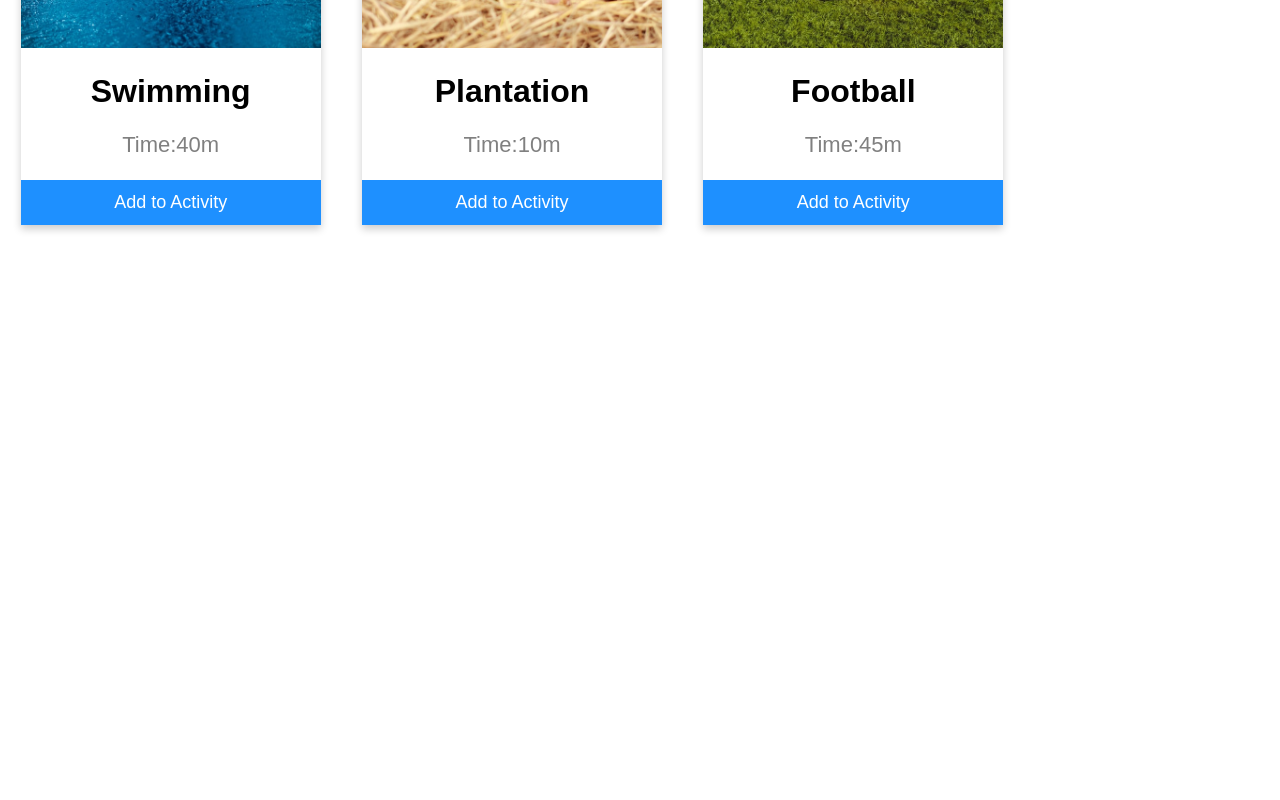
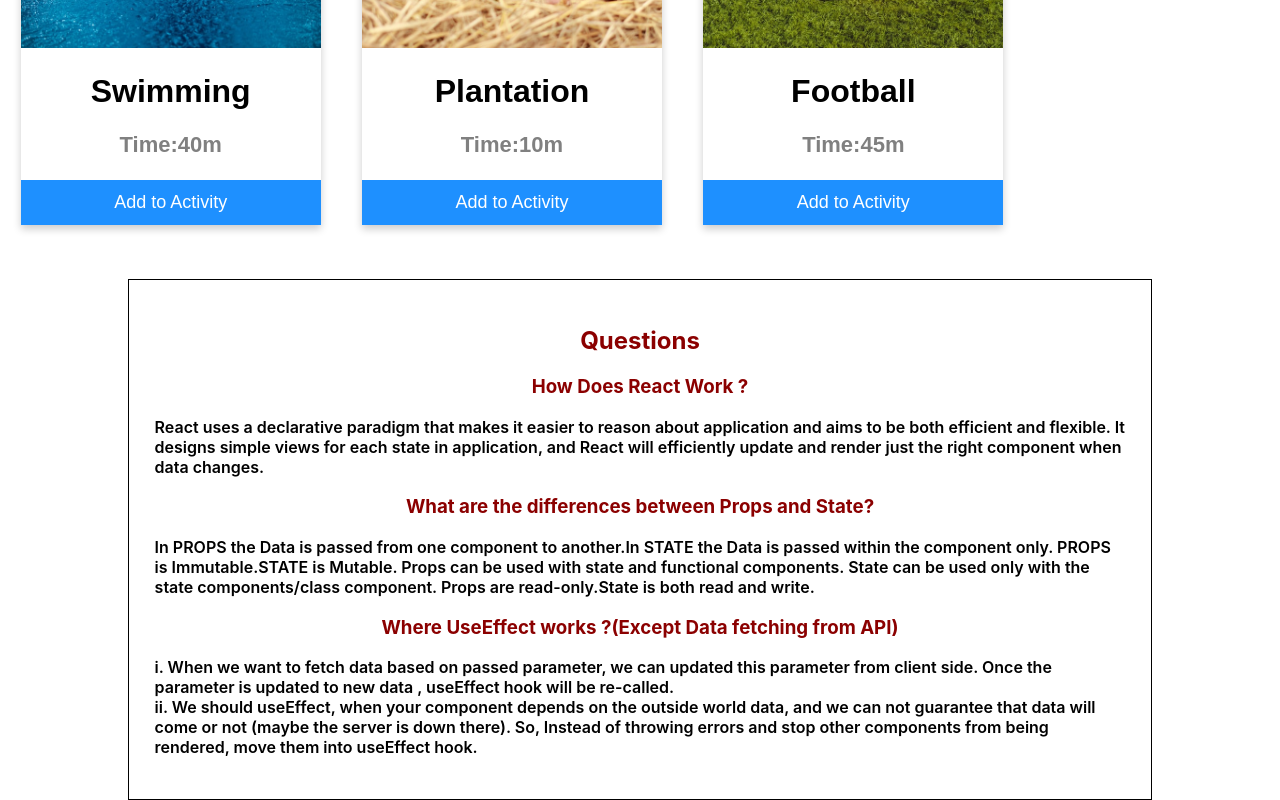
Before and after one commit to RobinTheRedLight/daily-activities, a React (Create React App) app in the folder daily-activities/: page / in a window 1280 px wide. Shown: the part 669-1469 px from the top of the page. Before the commit the page ends 910 px from the top, so only its background shows below. Built offline with nearby package versions, Linux system fonts and the light colour scheme.

Commit message:
Blog added

```diff
--- a/daily-activities/src/App.js
+++ b/daily-activities/src/App.js
@@ -1,9 +1,11 @@
 import Activities from './Activities/Activities';
 import './App.css';
+import Blog from './Blog/Blog';
 function App() {
   return (
     <div >
       <Activities></Activities>
+      <Blog></Blog>
     </div>
   );
 }
--- /dev/null
+++ b/daily-activities/src/Blog/Blog.css
@@ -0,0 +1,17 @@
+.blog {
+    margin-left: 10%;
+    margin-right: 10%;
+    margin-top: 3%;
+    border: 1px solid black;
+    padding: 2%;
+}
+
+h2,
+h3 {
+    text-align: center;
+    color: darkred;
+}
+
+p {
+    font-weight: 600;
+}
--- /dev/null
+++ b/daily-activities/src/Blog/Blog.js
@@ -0,0 +1,22 @@
+import React from 'react';
+import './Blog.css'
+const Blog = () => {
+    return (
+        <div className='blog'>
+            <h2>Questions</h2>
+            <h3>How Does React Work ?</h3>
+            <p>React uses a declarative paradigm that makes it easier to reason about application and aims to be both efficient and flexible. It designs simple views for each state in application, and React will efficiently update and render just the right component when data changes.</p>
+            <h3>What are the differences between Props and State?</h3>
+            <p>In PROPS  the Data is passed from one component to another.In STATE the Data is passed within the component only.
+                PROPS is Immutable.STATE is Mutable.
+                Props can be used with state and functional components.	State can be used only with the state components/class component.
+                Props are read-only.State is both read and write.</p>
+            <h3>Where UseEffect works ?(Except Data fetching from API)</h3>
+            <p>i. When we want to fetch data based on passed parameter, we can updated this parameter from client side. Once the parameter is updated to new data , useEffect hook will be re-called.
+                <br />
+                ii. We should useEffect, when your component depends on the outside world data, and we can not guarantee that data will come or not (maybe the server is down there). So, Instead of throwing errors and stop other components from being rendered, move them into useEffect hook.</p>
+        </div>
+    );
+};
+
+export default Blog;
```
